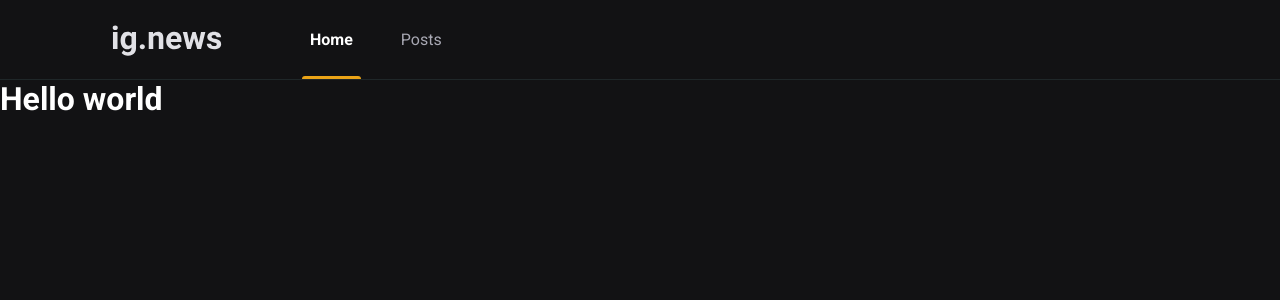
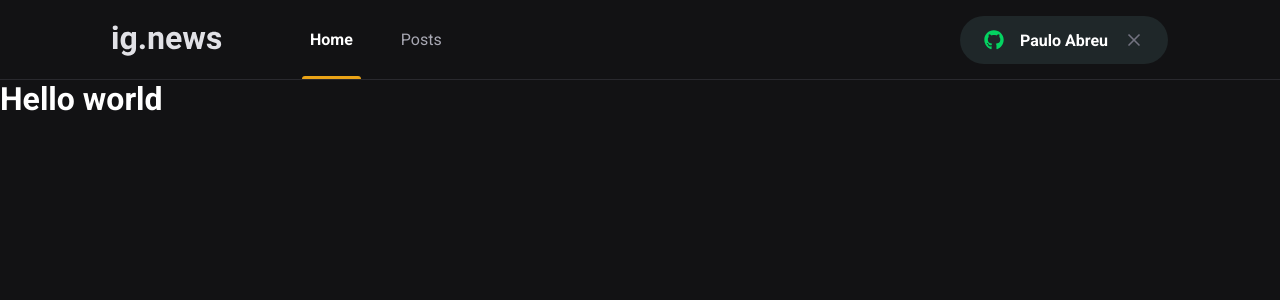
Before and after one commit to paulozy/ignews, a Next.js app: page / in a window 1280 px wide. Shown: the top 300 px of the page. Built offline with nearby package versions, Linux system fonts and the light colour scheme.

Commit message:
feat: create SignInButton component

```diff
--- a/package.json
+++ b/package.json
@@ -12,6 +12,7 @@
     "next": "12.2.3",
     "react": "18.2.0",
     "react-dom": "18.2.0",
+    "react-icons": "^4.4.0",
     "sass": "^1.53.0"
   },
   "devDependencies": {
--- a/src/components/Header/index.tsx
+++ b/src/components/Header/index.tsx
@@ -1,3 +1,4 @@
+import { SignInButton } from '../SignInButton';
 import styles from './styles.module.scss';
 
 export function Header() {
@@ -9,6 +10,7 @@
           <a href="" className={styles.active}>Home</a>
           <a href="">Posts</a>
         </nav>
+        <SignInButton />
       </div>
     </header>
   );
--- a/src/components/Header/styles.module.scss
+++ b/src/components/Header/styles.module.scss
@@ -52,4 +52,8 @@
       }
     }
   }
+
+  button {
+    margin-left: auto;
+  }
 }
--- /dev/null
+++ b/src/components/SignInButton/index.tsx
@@ -0,0 +1,22 @@
+import { FaGithub } from 'react-icons/fa'
+import { FiX } from 'react-icons/fi'
+import styles from './styles.module.scss';
+
+export function SignInButton() {
+
+  const isUserLoggedIn = true
+
+  return isUserLoggedIn ? (
+    <button className={styles.SignInButton}>
+      <FaGithub color='#04d361' />
+      Paulo Abreu
+      <FiX color='#737380' className={styles.closeIcon} />
+    </button>
+
+  ) : (
+    <button className={styles.SignInButton}>
+      <FaGithub color='#eba417' />
+      SignIn With Github
+    </button>
+  )
+}
--- /dev/null
+++ b/src/components/SignInButton/styles.module.scss
@@ -0,0 +1,34 @@
+.SignInButton {
+  height: 3rem;
+  border-radius: 3rem;
+  border: 0;
+
+  background: var(--gray-850);
+  padding: 0 1.5rem;
+
+  display: flex;
+  align-items: center;
+  justify-content: center;
+
+  color: var(--white);
+  font-weight: bold;
+
+  svg {
+    width: 20px;
+    height: 20px;
+  }
+
+  svg:first-child {
+    margin-right: 1rem;
+  }
+
+  svg.closeIcon {
+    margin-left: 1rem;
+  }
+
+  transition: filter .2s;
+
+  &:hover {
+    filter: brightness(0.8);
+  }
+}
--- a/src/pages/_document.tsx
+++ b/src/pages/_document.tsx
@@ -9,6 +9,7 @@
           <link rel="preconnect" href="https://fonts.googleapis.com" />
           <link rel="preconnect" href="https://fonts.gstatic.com" />
           <link href="https://fonts.googleapis.com/css2?family=Roboto:wght@400;700;900&display=swap" rel="stylesheet" />
+          <link rel="shortcut icon" href="favicon.png" type="image/png" />
         </Head>
         <body>
           <Main />
--- a/src/styles/global.scss
+++ b/src/styles/global.scss
@@ -3,7 +3,8 @@
 
   --gray-100: #e1e1e6;
   --gray-300: #a8a8b3;
-  --gray-800: #1f2729;
+  --gray-800: #29292e;
+  --gray-850: #1f2729;
   --gray-900: #121214;
 
   --cyan-500: #61dafb;
```
Also changed, not shown: 1 other file (tests, documents, lock files or other folders).
